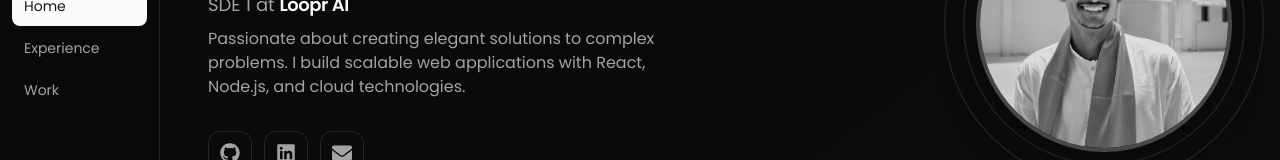
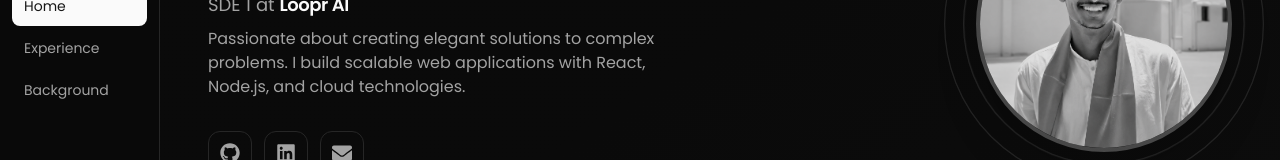
Before and after one commit to vjymisal0/portfolio-vijay, a Next.js app: page / in a window 1280 px wide. Shown: the part 376-536 px from the top of the page. Built offline with nearby package versions, Linux system fonts and the light colour scheme.

Commit message:
refactor: update label for 'work' nav item to 'Background'

```diff
--- a/components/sticky-navbar.tsx
+++ b/components/sticky-navbar.tsx
@@ -6,7 +6,7 @@ import { motion } from 'framer-motion'
 const navItems = [
   { id: 'home', label: 'Home' },
   { id: 'experience', label: 'Experience' },
-  { id: 'work', label: 'Work' },
+  { id: 'work', label: 'Background' },
 ]
 
 interface Props {
```
